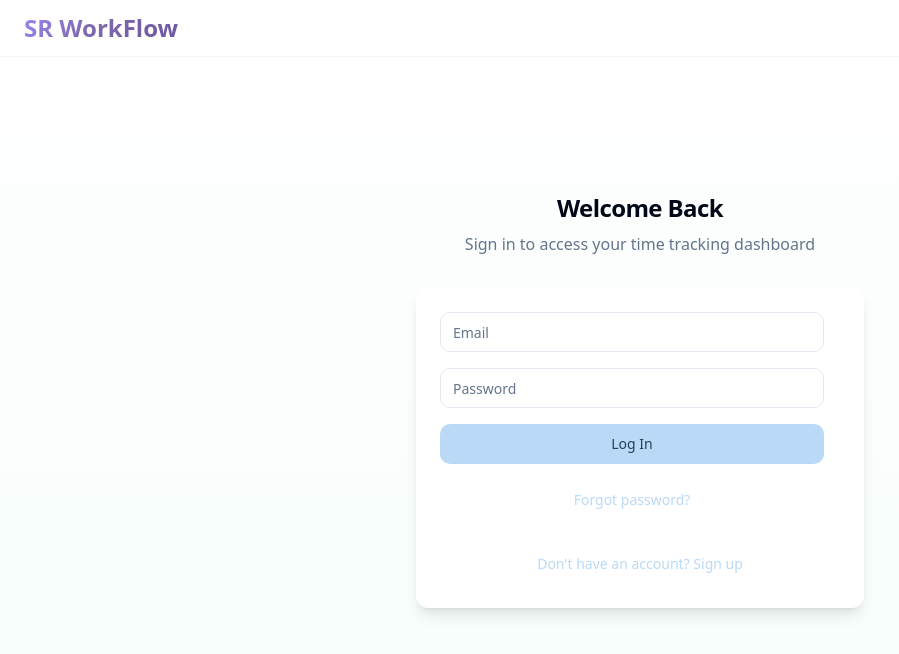
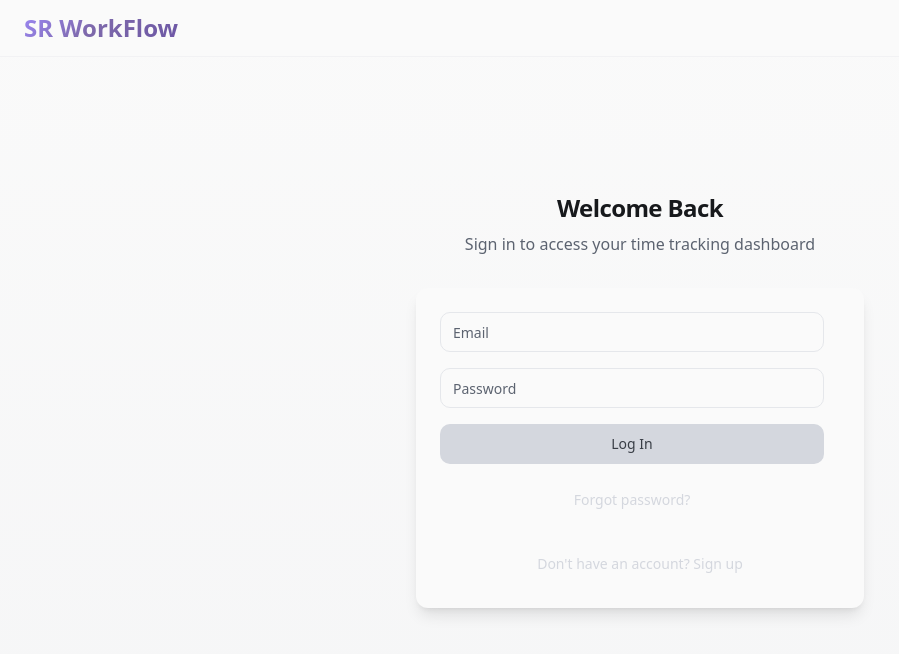
Before and after one commit to srjaykikani/srworkflow, a React (Vite) app: page /auth in a window 1280 px wide. Shown: the top 654 px of the page, without its empty margins (0-899 px from the left). Built offline with nearby package versions, Linux system fonts and the light colour scheme.

Commit message:
feat: Implement grey color scheme
Refactor the application to use a grey color palette instead of the existing green and other colors.

```diff
--- a/src/components/TimerControls.tsx
+++ b/src/components/TimerControls.tsx
@@ -16,7 +16,7 @@ const TimerControls = ({ timerStatus, onStart, onPause, onReset }: TimerControls
         <Button
           variant="default"
           onClick={onStart}
-          className="w-full flex items-center justify-center gap-2 bg-green-600 hover:bg-green-700"
+          className="w-full flex items-center justify-center gap-2 bg-primary hover:bg-primary/90"
         >
           <Play size={18} />
           Start Tracking
@@ -28,7 +28,7 @@ const TimerControls = ({ timerStatus, onStart, onPause, onReset }: TimerControls
           <Button
             variant="secondary"
             onClick={onPause}
-            className="flex-1 flex items-center justify-center gap-2 bg-amber-500 hover:bg-amber-600 text-white"
+            className="flex-1 flex items-center justify-center gap-2"
           >
             <Pause size={18} />
             Pause
@@ -49,7 +49,7 @@ const TimerControls = ({ timerStatus, onStart, onPause, onReset }: TimerControls
           <Button
             variant="default"
             onClick={onPause}
-            className="flex-1 flex items-center justify-center gap-2 bg-green-600 hover:bg-green-700"
+            className="flex-1 flex items-center justify-center gap-2 bg-primary hover:bg-primary/90"
           >
             <Play size={18} />
             Resume
--- a/src/index.css
+++ b/src/index.css
@@ -4,69 +4,69 @@
 
 @layer base {
   :root {
-    --background: 0 0% 100%;
-    --foreground: 222.2 84% 4.9%;
+    --background: 0 0% 98%;
+    --foreground: 220 10% 10%;
 
-    --muted: 210 40% 96.1%;
-    --muted-foreground: 215.4 16.3% 46.9%;
+    --muted: 210 20% 96%;
+    --muted-foreground: 220 10% 40%;
 
-    --popover: 0 0% 100%;
-    --popover-foreground: 222.2 84% 4.9%;
+    --popover: 0 0% 98%;
+    --popover-foreground: 220 10% 10%;
 
-    --card: 0 0% 100%;
-    --card-foreground: 222.2 84% 4.9%;
+    --card: 0 0% 98%;
+    --card-foreground: 220 10% 10%;
 
-    --border: 214.3 31.8% 91.4%;
-    --input: 214.3 31.8% 91.4%;
+    --border: 220 13% 91%;
+    --input: 220 13% 91%;
 
-    /* Updated pastel color palette */
-    --primary: 210 80% 85%;
-    --primary-foreground: 210 40% 25%;
+    /* Updated soft grey color palette */
+    --primary: 220 13% 85%;
+    --primary-foreground: 220 10% 25%;
 
-    --secondary: 150 80% 90%;
-    --secondary-foreground: 150 40% 25%;
+    --secondary: 220 13% 90%;
+    --secondary-foreground: 220 10% 25%;
 
-    --accent: 340 80% 90%;
-    --accent-foreground: 340 40% 25%;
+    --accent: 220 13% 80%;
+    --accent-foreground: 220 10% 25%;
 
-    --destructive: 0 84.2% 60.2%;
-    --destructive-foreground: 210 40% 98%;
+    --destructive: 0 84% 60%;
+    --destructive-foreground: 0 0% 98%;
 
-    --ring: 215 20.2% 65.1%;
+    --ring: 220 13% 75%;
 
     --radius: 0.75rem;
   }
 
   .dark {
-    --background: 222.2 84% 4.9%;
-    --foreground: 210 40% 98%;
+    --background: 220 10% 10%;
+    --foreground: 0 0% 95%;
 
-    --muted: 217.2 32.6% 17.5%;
-    --muted-foreground: 215 20.2% 65.1%;
+    --muted: 220 13% 15%;
+    --muted-foreground: 220 10% 65%;
 
-    --popover: 222.2 84% 4.9%;
-    --popover-foreground: 210 40% 98%;
+    --popover: 220 10% 10%;
+    --popover-foreground: 0 0% 95%;
 
-    --card: 222.2 84% 4.9%;
-    --card-foreground: 210 40% 98%;
+    --card: 220 10% 10%;
+    --card-foreground: 0 0% 95%;
 
-    --border: 217.2 32.6% 17.5%;
-    --input: 217.2 32.6% 17.5%;
+    --border: 220 13% 20%;
+    --input: 220 13% 20%;
 
-    /* Dark mode pastel adjustments */
-    --primary: 210 70% 30%;
-    --primary-foreground: 210 40% 98%;
+    /* Dark mode soft grey adjustments */
+    --primary: 220 13% 25%;
+    --primary-foreground: 0 0% 95%;
 
-    --secondary: 150 70% 30%;
-    --secondary-foreground: 150 40% 98%;
+    --secondary: 220 13% 20%;
+    --secondary-foreground: 0 0% 95%;
 
-    --accent: 340 70% 30%;
-    --accent-foreground: 340 40% 98%;
+    --accent: 220 13% 30%;
+    --accent-foreground: 0 0% 95%;
 
-    --destructive: 0 62.8% 45%;
-    --destructive-foreground: 210 40% 98%;
+    --destructive: 0 62% 45%;
+    --destructive-foreground: 0 0% 95%;
 
-    --ring: 262 80% 60%;
+    --ring: 220 13% 35%;
   }
 }
 
```
